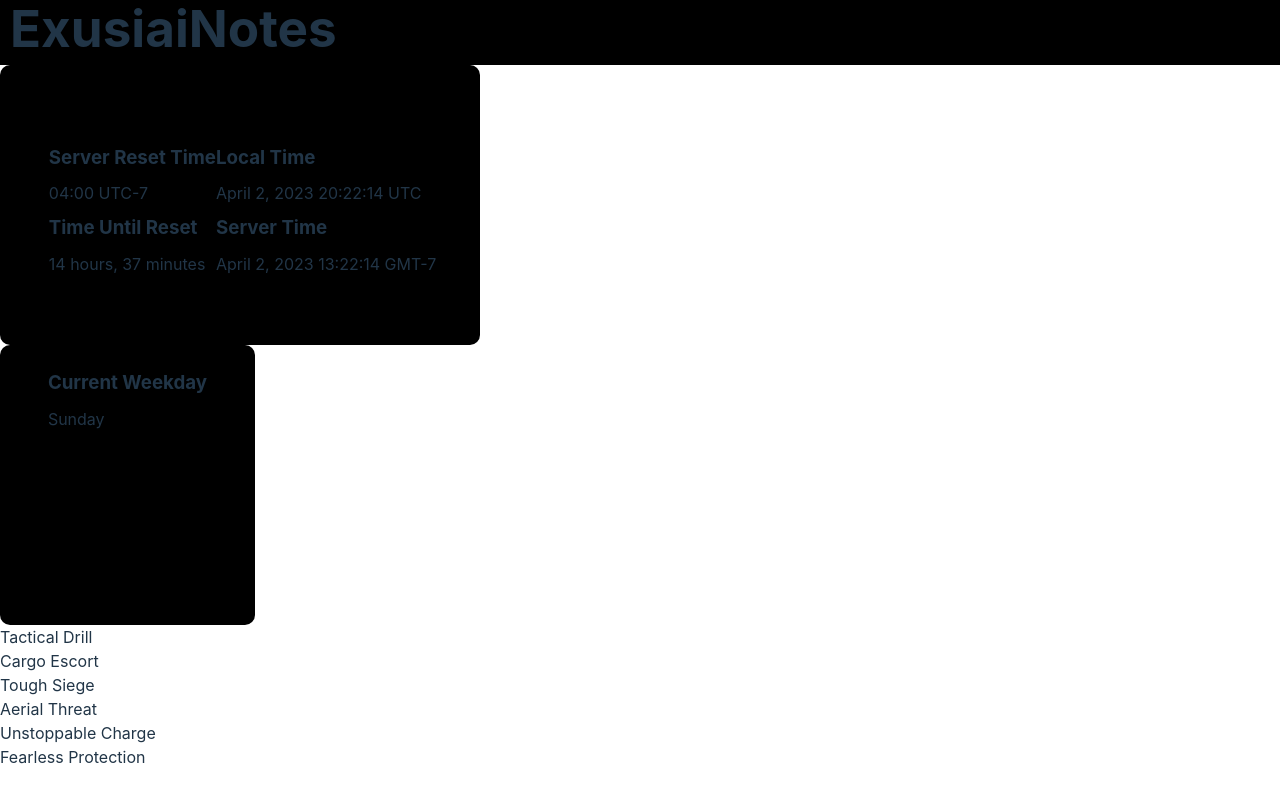
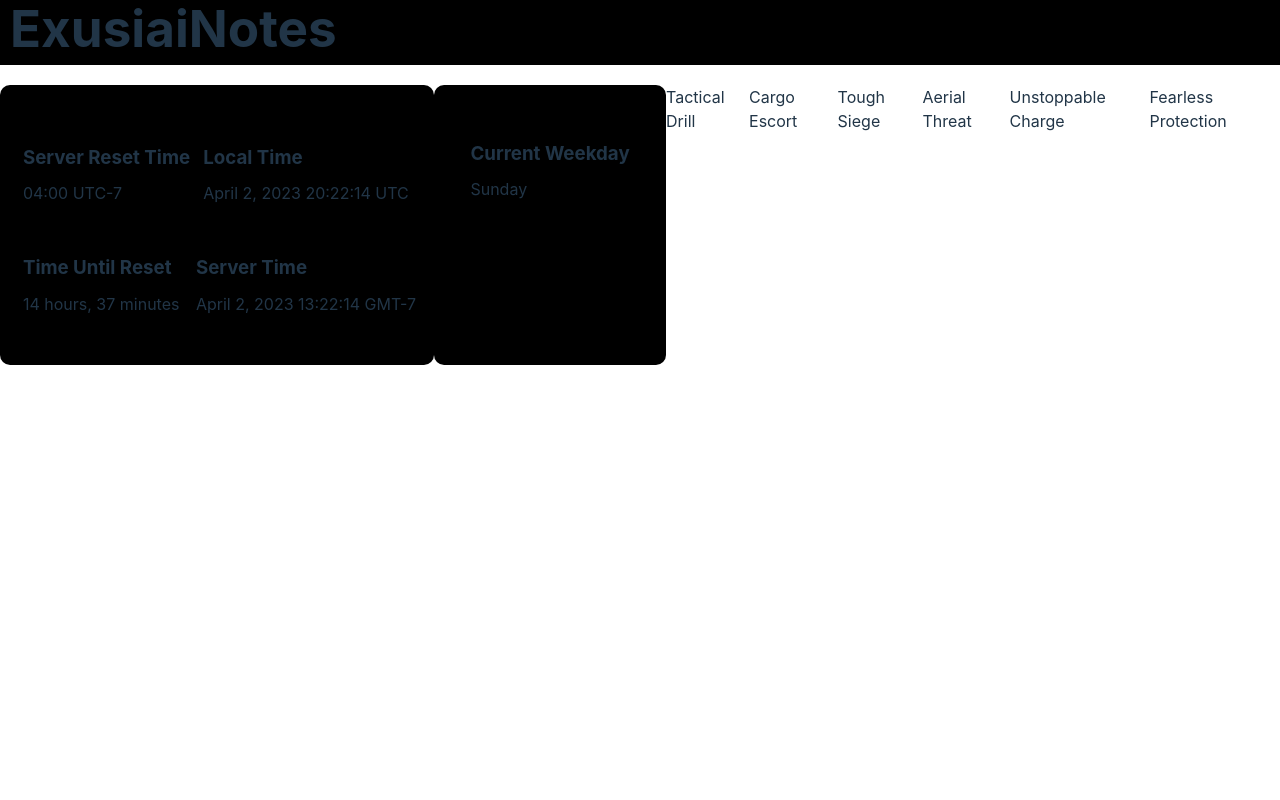
Before and after one commit to j1nxie/exusiai-notes, a React (Vite) app: page / in a window 1280 px wide. Built offline with nearby package versions, Linux system fonts and the light colour scheme.

Commit message:
feat: main css file

```diff
--- a/src/index.css
+++ b/src/index.css
@@ -25,7 +25,6 @@ a:hover {
 body {
 	margin: 0;
 	display: flex;
-  place-items: center;
 	min-width: 320px;
 	min-height: 100vh;
 }
@@ -56,6 +55,15 @@ button:focus-visible {
 	outline: 4px auto -webkit-focus-ring-color;
 }
 
+.container {
+	display: flex;
+	margin: 0 auto;
+}
+
+.container * {
+	margin: 20px auto;
+}
+
 @media (prefers-color-scheme: light) {
 	:root {
 		color: #213547;
```
Lines whose indentation alone changed are shown as unchanged.
